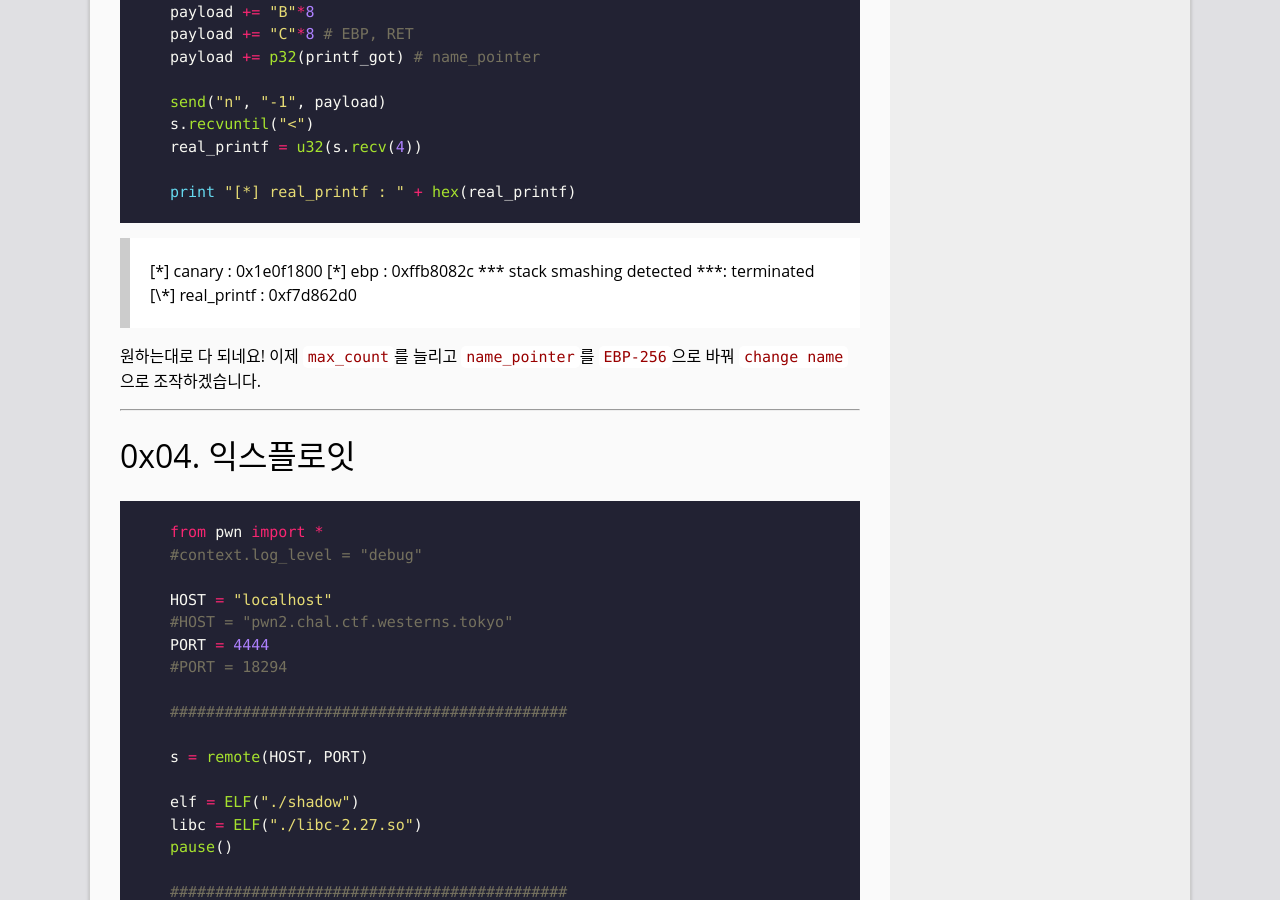
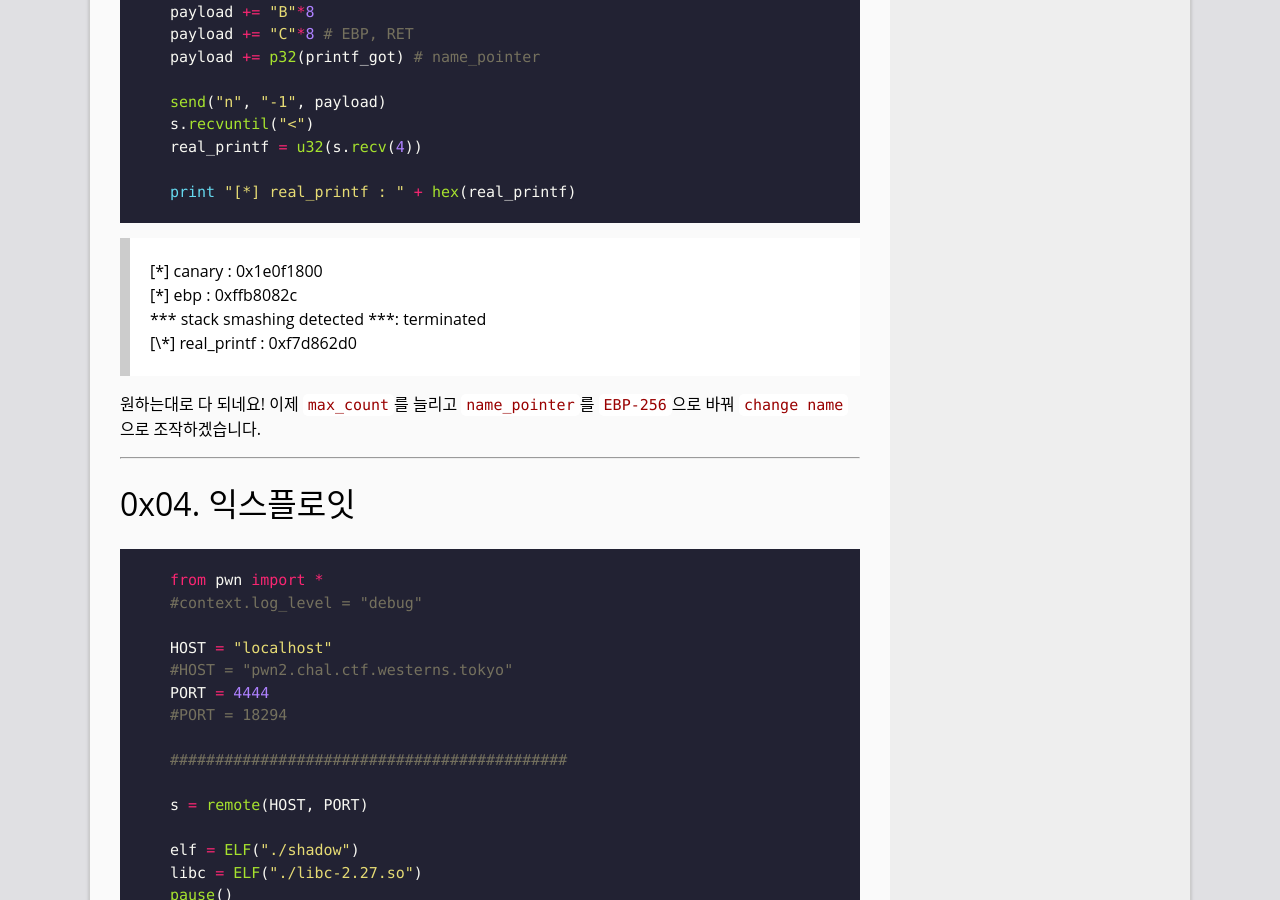
Before and after one commit to UnKN0wnName/stfwlg.github.io, a Jekyll site: the page built from _posts/2018-06-20-[2016 mma]_shadow_풀이.md, in a window 1280 px wide and 900 px high, scrolled down 8837 px. Built offline with Jekyll 4.4.1, drawn with Linux system fonts in a browser that asks for light colours; comment, search, counter and statistics services are not loaded.

````diff
--- a/_posts/2018-06-20-[2016 mma]_shadow_풀이.md
+++ b/_posts/2018-06-20-[2016 mma]_shadow_풀이.md
@@ -290,9 +290,9 @@ real_printf = u32(s.recv(4))
 print "[*] real_printf : " + hex(real_printf)
 ```
 
->[\*] canary : 0x1e0f1800
-[\*] ebp : 0xffb8082c
-\*\*\* stack smashing detected \*\*\*: <unknown> terminated
+>[\*] canary : 0x1e0f1800<br />
+[\*] ebp : 0xffb8082c<br />
+\*\*\* stack smashing detected \*\*\*: <unknown> terminated<br />
 [\*] real_printf : 0xf7d862d0
 
 원하는대로 다 되네요! 이제 `max_count`를 늘리고 `name_pointer`를 `EBP-256`으로 바꿔 `change name`으로 조작하겠습니다.
````
